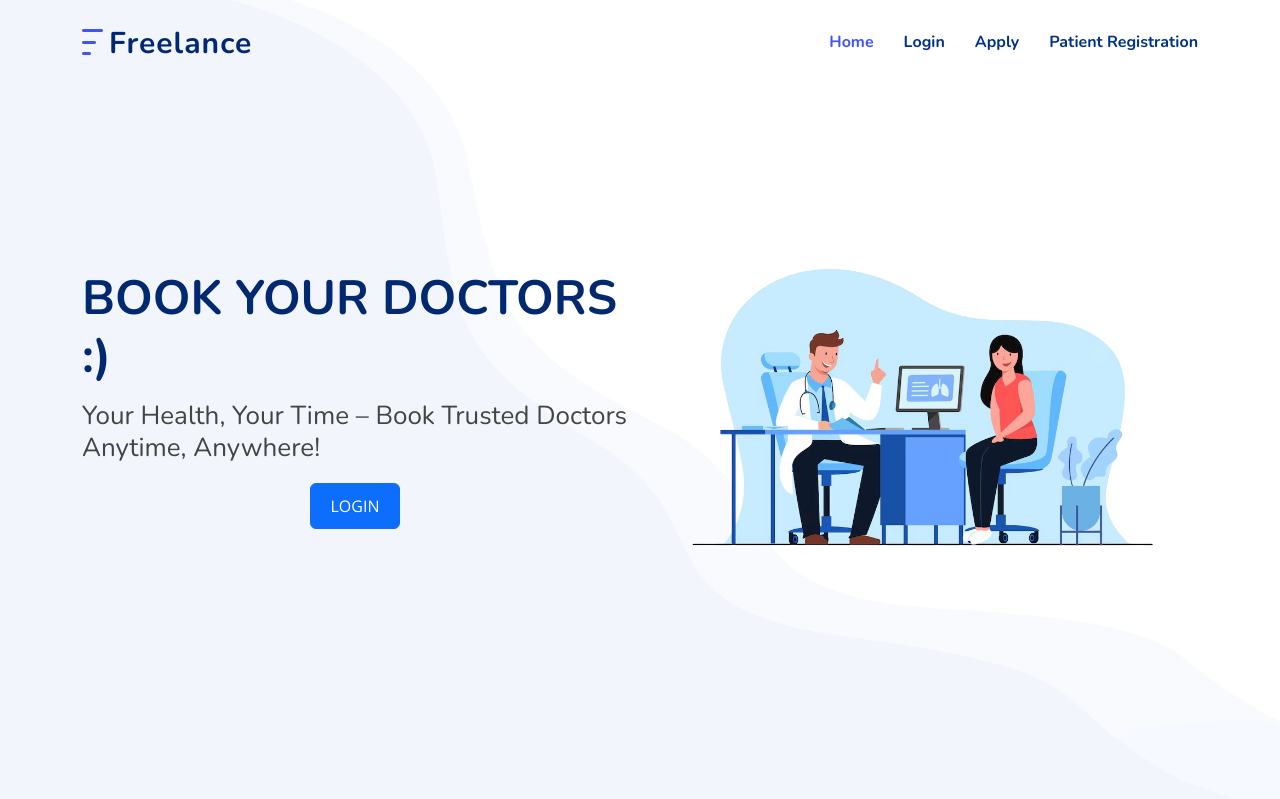
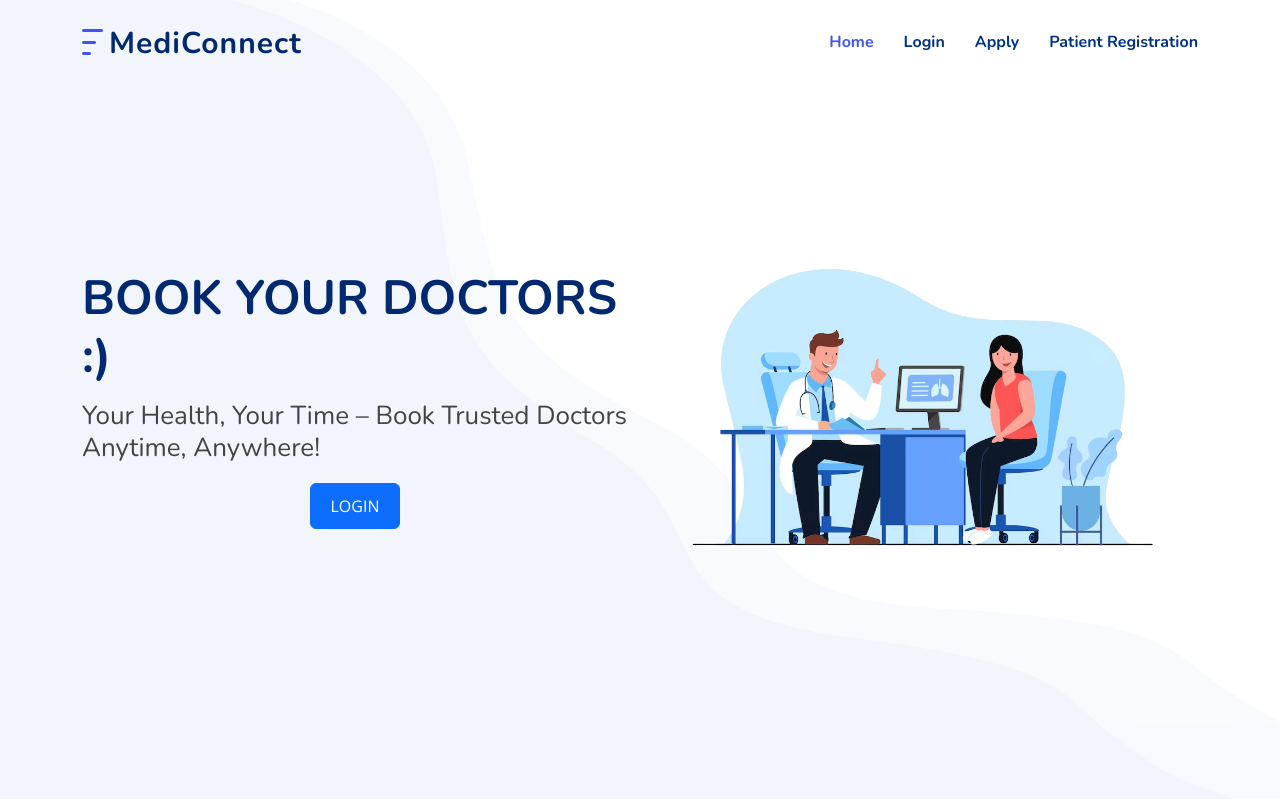
Before and after one commit to fathi-maa/Freelance-Doctor-Appointment-System, a Flask app: page / in a window 1280 px wide. Shown: the top 799 px of the page. Run offline with Flask 3, Linux system fonts and the light colour scheme; some libraries are stand-ins or nearby versions.

Commit message:
title change

```diff
--- a/templates/admin_header.html
+++ b/templates/admin_header.html
@@ -44,7 +44,7 @@
 
       <a href="index.html" class="logo d-flex align-items-center">
         <img src="/static/assets/img/logo.png" alt="">
-        <span>Freelance</span>
+        <span>MediConnect</span>
       </a>
 
       <nav id="navbar" class="navbar">
--- a/templates/doctor_header.html
+++ b/templates/doctor_header.html
@@ -44,7 +44,7 @@
 
       <a href="index.html" class="logo d-flex align-items-center">
         <img src="/static/assets/img/logo.png" alt="">
-        <span>Freelance</span>
+        <span>MediConnect</span>
       </a>
 
       <nav id="navbar" class="navbar">
--- a/templates/public_header.html
+++ b/templates/public_header.html
@@ -56,7 +56,7 @@
 
       <a href="index.html" class="logo d-flex align-items-center">
         <img src="/static/assets/img/logo.png" alt="">
-        <span>Freelance</span>
+        <span>MediConnect</span>
       </a>
 
       <nav id="navbar" class="navbar">
--- a/templates/user_header.html
+++ b/templates/user_header.html
@@ -44,7 +44,7 @@
 
       <a href="index.html" class="logo d-flex align-items-center">
         <img src="/static/assets/img/logo.png" alt="">
-        <span>Freelance</span>
+        <span>MediConnect</span>
       </a>
 
       <nav id="navbar" class="navbar">
```
Also changed, not shown: static/assets/img/logoo.png (added).
